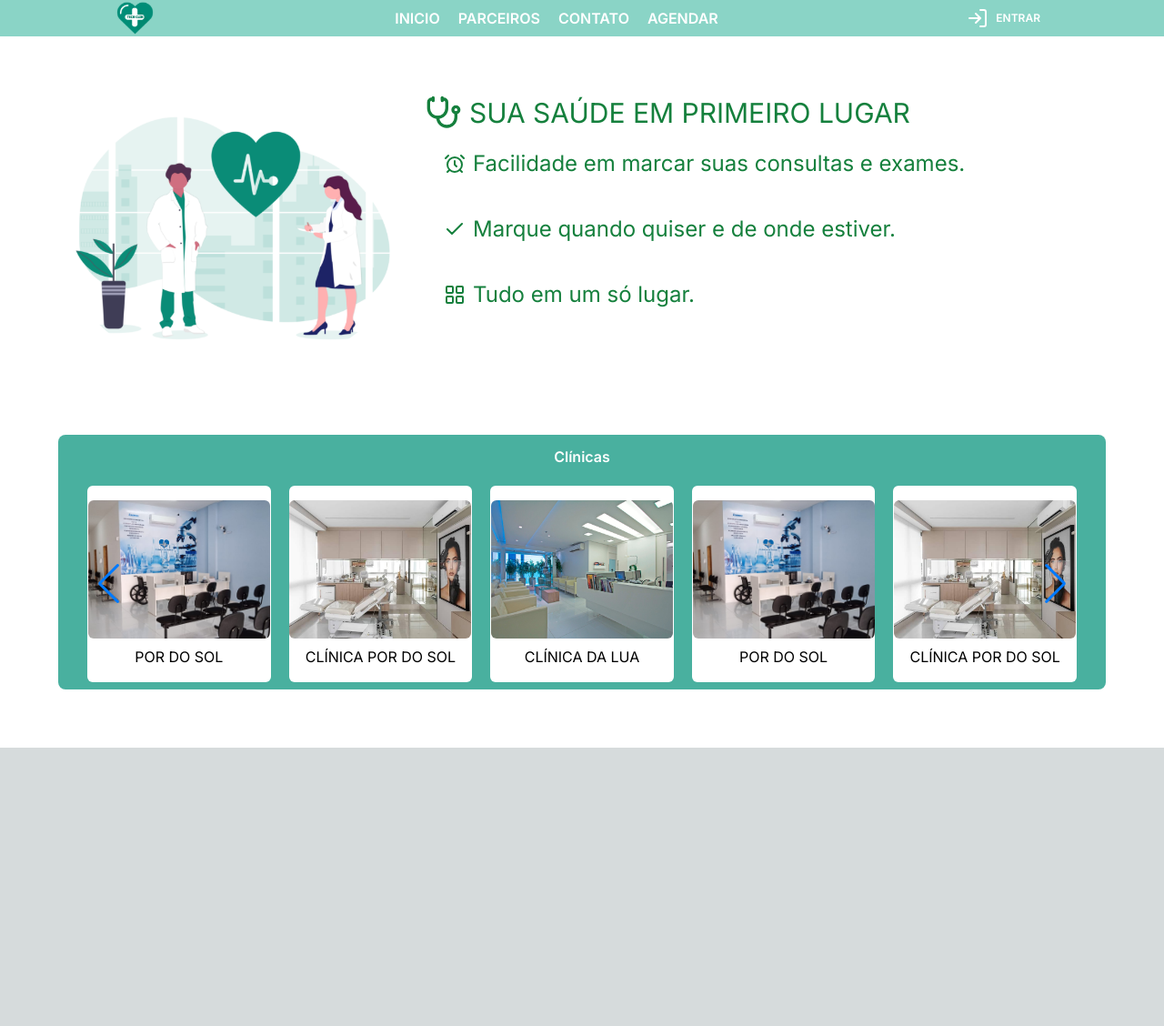
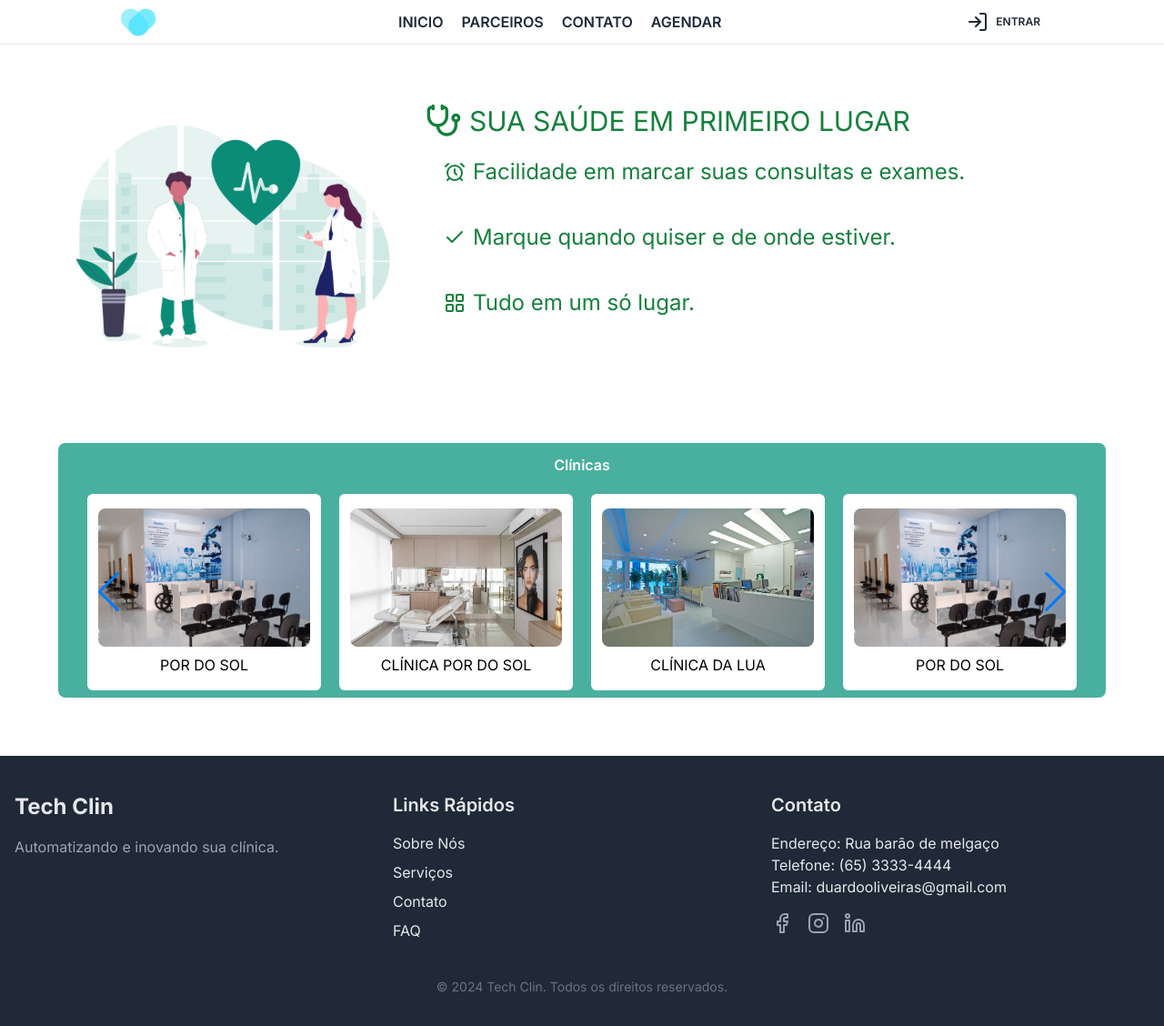
Before and after one commit to duardoliveiras/tech-clin-frontend, a Next.js app: page / in a window 1280 px wide. Shown: the top 1128 px of the page at 91% size. Before the commit the page ends 822 px from the top, so only its background shows below. Built offline with nearby package versions, Linux system fonts and the light colour scheme.

Commit message:
feat: footer

```diff
--- a/src/app/Header.tsx
+++ b/src/app/Header.tsx
@@ -10,16 +10,14 @@ export default function Header() {
   const { user, logout } = useContext(AuthContext);
   const router = useRouter();
 
-  console.log(user);
-
   return (
-    <div className="w-full bg-primary h-auto overflow-hidden justify-center flex ">
+    <div className="w-full bg-white border-b h-auto overflow-hidden justify-center flex ">
       <div className="w-full md:w-[80%] h-full font-semibold flex flex-row justify-between items-center uppercase gap-x-24">
-        <div className="w-auto">
-          <Image src={"/techclin.svg"} width={60} height={60} alt={"Logo"} />
+        <div className="w-auto p-1">
+          <Image src={"/tech_clin.png"} width={60} height={60} alt={"Logo"} />
         </div>
 
-        <div className="w-full justify-center gap-x-5 text-white items-center flex flex-row">
+        <div className="w-full justify-center gap-x-5 text-gray-800 items-center flex flex-row">
           <p
             className="cursor-pointer hover:text-green-600"
             onClick={() => router.push("/")}
@@ -31,7 +29,7 @@ export default function Header() {
           <p className="cursor-pointer hover:text-green-600">agendar</p>
         </div>
         <div className="w-auto">
-          <div className="w-auto  h-auto text-xs text-white  cursor-pointer gap-x-2 rounded-lg p-2 flex items-center justify-center">
+          <div className="w-auto  h-auto text-xs text-gray-800   cursor-pointer gap-x-2 rounded-lg p-2 flex items-center justify-center">
             {!user ? (
               <div
                 className="flex justify-center hover:text-green-600 items-center gap-x-2"
--- a/src/app/components/imageSlider.tsx
+++ b/src/app/components/imageSlider.tsx
@@ -24,7 +24,7 @@ const ImageSlider: React.FC<ImageSliderProps> = ({ images }) => {
   return (
     <div className="w-full h-full m-0 p-5">
       <Swiper
-        slidesPerView={5}
+        slidesPerView={4}
         spaceBetween={20}
         navigation
         loop={true}
@@ -33,13 +33,13 @@ const ImageSlider: React.FC<ImageSliderProps> = ({ images }) => {
         {images.map((image, index) => (
           <SwiperSlide key={index}>
             <div className="flex flex-col w-full h-full bg-white px-3 py-4 rounded-md justify-center items-center">
-              <div className="bg-white w-[200px] h-[200px] p-2 relative rounded-md">
+              <div className="bg-white w-full h-[200px] p-2 relative rounded-md">
                 <Image
                   src={image.src}
                   alt={image.title}
                   layout="fill"
                   objectFit="cover"
-                  className="rounded-md"
+                  className="rounded-lg"
                 />
               </div>
               <div className="text-black mt-2">
--- /dev/null
+++ b/src/app/footer.tsx
@@ -0,0 +1,68 @@
+import { Facebook, Instagram, Linkedin } from "lucide-react";
+import React from "react";
+
+const Footer: React.FC = () => {
+  return (
+    <footer className="w-full bg-gray-800 text-gray-200 py-10">
+      <div className="container mx-auto px-4 flex flex-col md:flex-row justify-between space-y-8 md:space-y-0">
+        <div className="flex-1">
+          <h2 className="text-2xl font-bold mb-4">Tech Clin</h2>
+          <p className="text-gray-400">Automatizando e inovando sua clínica.</p>
+        </div>
+
+        <div className="flex-1">
+          <h3 className="text-xl font-semibold mb-4">Links Rápidos</h3>
+          <ul className="space-y-2">
+            <li>
+              <a href="#" className="hover:text-white">
+                Sobre Nós
+              </a>
+            </li>
+            <li>
+              <a href="#" className="hover:text-white">
+                Serviços
+              </a>
+            </li>
+            <li>
+              <a href="#" className="hover:text-white">
+                Contato
+              </a>
+            </li>
+            <li>
+              <a href="#" className="hover:text-white">
+                FAQ
+              </a>
+            </li>
+          </ul>
+        </div>
+
+        {/* Contato e redes sociais */}
+        <div className="flex-1">
+          <h3 className="text-xl font-semibold mb-4">Contato</h3>
+          <p>Endereço: Rua barão de melgaço</p>
+          <p>Telefone: (65) 3333-4444</p>
+          <p>Email: duardooliveiras@gmail.com </p>
+
+          <div className="flex space-x-4 mt-4">
+            <a href="#" className="text-gray-400 hover:text-white">
+              <Facebook />
+            </a>
+            <a href="#" className="text-gray-400 hover:text-white">
+              <Instagram />
+            </a>
+            <a href="#" className="text-gray-400 hover:text-white">
+              <Linkedin />
+            </a>
+          </div>
+        </div>
+      </div>
+
+      <div className="text-center text-gray-500 text-sm mt-10">
+        &copy; {new Date().getFullYear()} Tech Clin. Todos os direitos
+        reservados.
+      </div>
+    </footer>
+  );
+};
+
+export default Footer;
--- a/src/app/page.tsx
+++ b/src/app/page.tsx
@@ -9,6 +9,7 @@ import {
 import Image from "next/image";
 import Header from "./Header";
 import ImageSlider from "./components/imageSlider";
+import Footer from "./footer";
 
 export default function Home() {
   const images = [
@@ -99,6 +100,7 @@ export default function Home() {
           </div>
         </div>
       </div>
+      <Footer />
     </main>
   );
 }
```
Also changed, not shown: public/tech_clin.png (added), public/techclin.svg (deleted).
